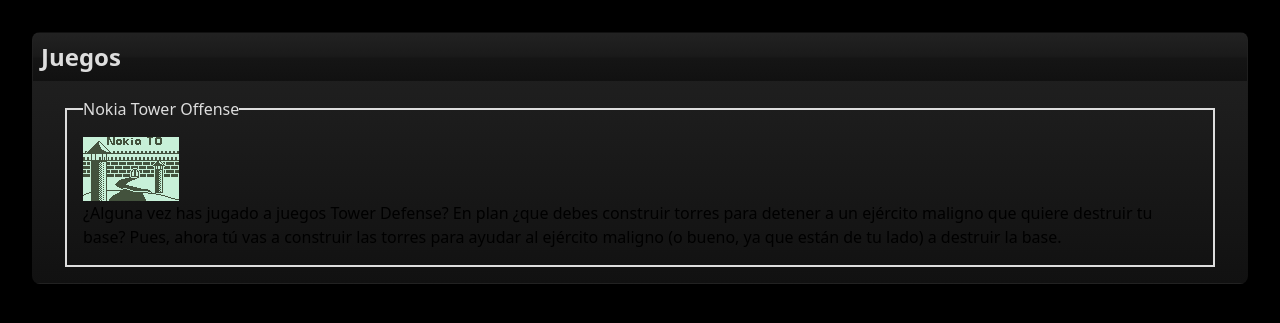
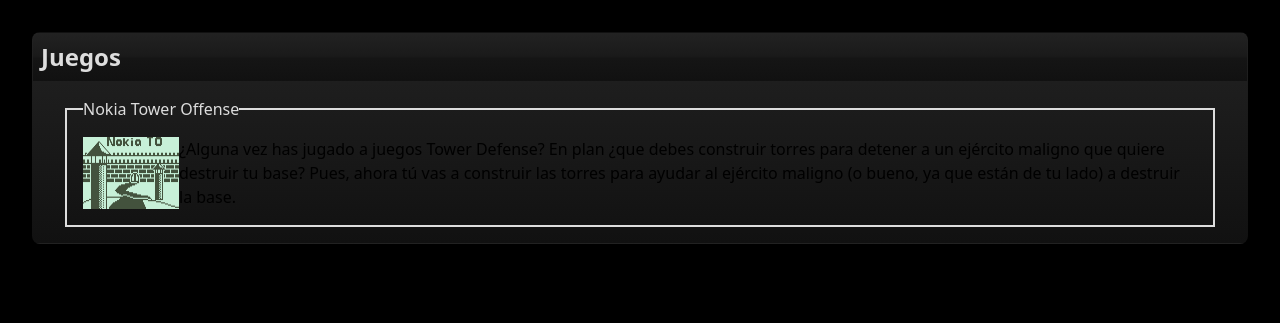
Before and after one commit to Libertifer/satart.tech, a PHP site: page / in a window 1280 px wide. Shown: the part 80-403 px from the top of the page. Run offline with PHP 8.4, Linux system fonts and the light colour scheme; some libraries are stand-ins or nearby versions.

Commit message:
Update style.css

```diff
--- a/css/style.css
+++ b/css/style.css
@@ -86,3 +86,7 @@ main {
 #ludi > h2 {
   color: var(--col-tertiarius);
 }
+
+.descriptio {
+  display:flex;
+}
```
